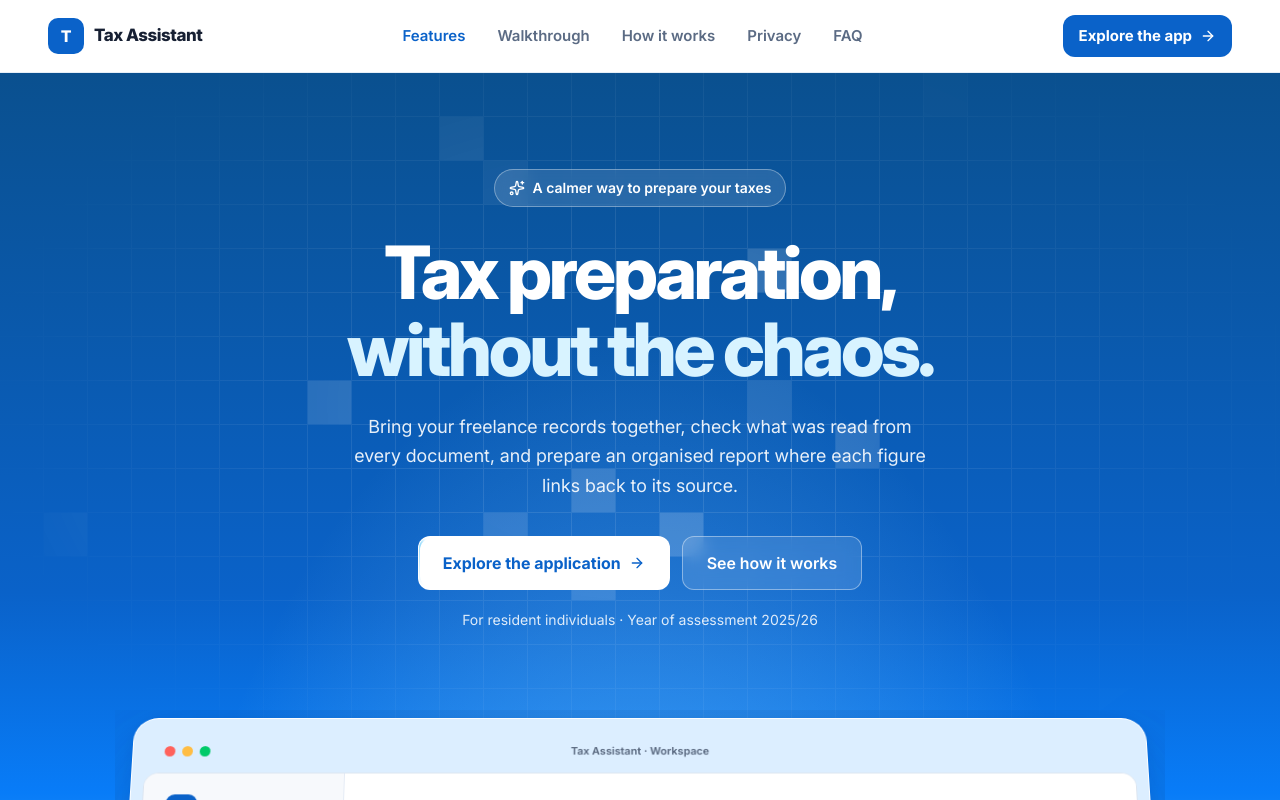
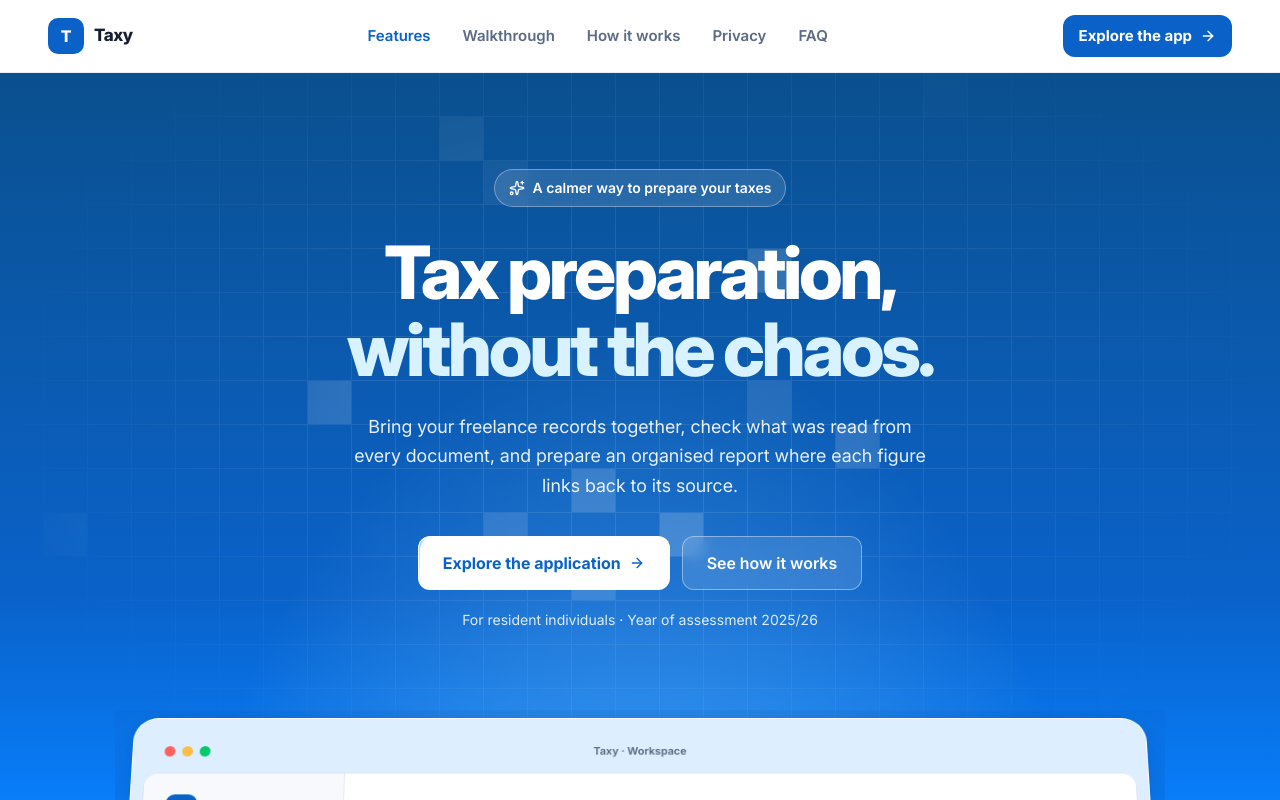
Before and after one commit to JaaishanMiranda/Taxy, a Next.js app: page / in a window 1280 px wide. Shown: the top 800 px of the page. Built offline with nearby package versions, Linux system fonts and the light colour scheme.

Commit message:
chore: rename Tax Assistant to Taxy

```diff
--- a/src/app/layout.tsx
+++ b/src/app/layout.tsx
@@ -13,7 +13,7 @@ const inter = localFont({
 });
 
 export const metadata: Metadata = {
-  title: "Tax Assistant | Your tax preparation workspace",
+  title: "Taxy | Your tax preparation workspace",
   description:
     "Bring your freelance records together, check what was extracted, and prepare an organised, traceable tax report for Y/A 2025/26.",
 };
--- a/src/components/sections/coverage-strip.tsx
+++ b/src/components/sections/coverage-strip.tsx
@@ -4,7 +4,7 @@ import { coverage } from "@/content/site";
 export function CoverageStrip() {
   return (
     <section
-      aria-label="What Tax Assistant covers"
+      aria-label="What Taxy covers"
       className="border-b border-line bg-white py-6"
     >
       <div className="relative mx-auto max-w-[1240px]">
--- a/src/components/sections/how-it-works.tsx
+++ b/src/components/sections/how-it-works.tsx
@@ -83,7 +83,7 @@ export function HowItWorks() {
 
             <Node
               ref={app}
-              label="Tax Assistant"
+              label="Taxy"
               className="size-16 border-brand/30 sm:size-20"
             >
               <BrandMark className="size-10 text-lg sm:size-12" />
--- a/src/components/sections/privacy.tsx
+++ b/src/components/sections/privacy.tsx
@@ -52,7 +52,7 @@ export function Privacy() {
           />
           <p className="text-base leading-relaxed text-ink">
             <strong>You stay in control.</strong> Nothing becomes final until
-            you approve it, and Tax Assistant gives general guidance, not
+            you approve it, and Taxy gives general guidance, not
             professional tax advice. For decisions specific to your situation,
             check with a qualified tax adviser.
           </p>
--- a/src/components/sections/team.tsx
+++ b/src/components/sections/team.tsx
@@ -23,7 +23,7 @@ export function Team() {
           eyebrow="The team"
           title="Built by a team of software engineering students."
         >
-          Tax Assistant is our Software Development Group Project (SDGP) at the
+          Taxy is our Software Development Group Project (SDGP) at the
           Informatics Institute of Technology, in collaboration with the
           University of Westminster.
         </SectionHeading>
--- a/src/components/sections/walkthrough.tsx
+++ b/src/components/sections/walkthrough.tsx
@@ -138,7 +138,7 @@ export function Walkthrough() {
         title="Explore the application."
       >
         From your first sign-in to your final preparation report, step through
-        the ten main screens of Tax Assistant.
+        the ten main screens of Taxy.
       </SectionHeading>
 
       <div
--- a/src/content/screens.tsx
+++ b/src/content/screens.tsx
@@ -31,7 +31,7 @@ export const screens: Screen[] = [
             <span className="mock-dot yellow"></span>{" "}
             <span className="mock-dot green"></span>
           </div>
-          Tax Assistant · Welcome
+          Taxy · Welcome
         </div>
         <div className="mock-body login-layout">
           <div className="login-left">
@@ -42,7 +42,7 @@ export const screens: Screen[] = [
               >
                 T
               </div>
-              Tax Assistant
+              Taxy
             </div>
             <div>
               <div
@@ -147,13 +147,13 @@ export const screens: Screen[] = [
             <span className="mock-dot yellow"></span>{" "}
             <span className="mock-dot green"></span>
           </div>
-          Tax Assistant · Workspace
+          Taxy · Workspace
         </div>
         <div className="mock-body">
           <aside className="mock-sidebar">
             <div className="mock-brand">
               <div className="mock-brand-icon">T</div>
-              Tax Assistant
+              Taxy
             </div>
             <div className="mock-label">WORKSPACE</div>
             <div className="mock-nav">
@@ -370,13 +370,13 @@ export const screens: Screen[] = [
             <span className="mock-dot yellow"></span>{" "}
             <span className="mock-dot green"></span>
           </div>
-          Tax Assistant · Tax Profile
+          Taxy · Tax Profile
         </div>
         <div className="mock-body">
           <aside className="mock-sidebar">
             <div className="mock-brand">
               <div className="mock-brand-icon">T</div>
-              Tax Assistant
+              Taxy
             </div>
             <div className="mock-label">WORKSPACE</div>
             <div className="mock-nav">
@@ -549,13 +549,13 @@ export const screens: Screen[] = [
             <span className="mock-dot yellow"></span>{" "}
             <span className="mock-dot green"></span>
           </div>
-          Tax Assistant · Documents
+          Taxy · Documents
         </div>
         <div className="mock-body">
           <aside className="mock-sidebar">
             <div className="mock-brand">
               <div className="mock-brand-icon">T</div>
-              Tax Assistant
+              Taxy
             </div>
             <div className="mock-label">WORKSPACE</div>
             <div className="mock-nav">
@@ -717,13 +717,13 @@ export const screens: Screen[] = [
             <span className="mock-dot yellow"></span>{" "}
             <span className="mock-dot green"></span>
           </div>
-          Tax Assistant · Document Review
+          Taxy · Document Review
         </div>
         <div className="mock-body">
           <aside className="mock-sidebar">
             <div className="mock-brand">
               <div className="mock-brand-icon">T</div>
-              Tax Assistant
+              Taxy
             </div>
             <div className="mock-label">WORKSPACE</div>
             <div className="mock-nav">
@@ -954,13 +954,13 @@ export const screens: Screen[] = [
             <span className="mock-dot yellow"></span>{" "}
             <span className="mock-dot green"></span>
           </div>
-          Tax Assistant · Financial Records
+          Taxy · Financial Records
         </div>
         <div className="mock-body">
           <aside className="mock-sidebar">
             <div className="mock-brand">
               <div className="mock-brand-icon">T</div>
-              Tax Assistant
+              Taxy
             </div>
             <div className="mock-label">WORKSPACE</div>
             <div className="mock-nav">
@@ -1165,13 +1165,13 @@ export const screens: Screen[] = [
             <span className="mock-dot yellow"></span>{" "}
             <span className="mock-dot green"></span>
           </div>
-          Tax Assistant · Tax Guidance
+          Taxy · Tax Guidance
         </div>
         <div className="mock-body">
           <aside className="mock-sidebar">
             <div className="mock-brand">
               <div className="mock-brand-icon">T</div>
-              Tax Assistant
+              Taxy
             </div>
             <div className="mock-label">WORKSPACE</div>
             <div className="mock-nav">
@@ -1209,7 +1209,7 @@ export const screens: Screen[] = [
             <div className="mock-page-top">
               <div>
                 <div className="mock-breadcrumb">WORKSPACE / TAX GUIDANCE</div>
-                <h2 className="mock-title">Ask your Tax Assistant</h2>
+                <h2 className="mock-title">Ask Taxy</h2>
                 <p className="mock-subtitle">
                   Understand your obligations and organise your financial
                   records.
@@ -1224,7 +1224,7 @@ export const screens: Screen[] = [
                 >
                   <div className="mock-brand-icon">✧</div>
                   <div>
-                    <h4>Tax Assistant</h4>
+                    <h4>Taxy</h4>
                     <p style={{ margin: "2px 0 0" }}>Guidance workspace</p>
                   </div>
                 </div>
@@ -1357,13 +1357,13 @@ export const screens: Screen[] = [
             <span className="mock-dot yellow"></span>{" "}
             <span className="mock-dot green"></span>
           </div>
-          Tax Assistant · Tax Estimate
+          Taxy · Tax Estimate
         </div>
         <div className="mock-body">
           <aside className="mock-sidebar">
             <div className="mock-brand">
               <div className="mock-brand-icon">T</div>
-              Tax Assistant
+              Taxy
             </div>
             <div className="mock-label">WORKSPACE</div>
             <div className="mock-nav">
@@ -1535,13 +1535,13 @@ export const screens: Screen[] = [
             <span className="mock-dot yellow"></span>{" "}
             <span className="mock-dot green"></span>
           </div>
-          Tax Assistant · Reports
+          Taxy · Reports
         </div>
         <div className="mock-body">
           <aside className="mock-sidebar">
             <div className="mock-brand">
               <div className="mock-brand-icon">T</div>
-              Tax Assistant
+              Taxy
             </div>
             <div className="mock-label">WORKSPACE</div>
             <div className="mock-nav">
@@ -1716,13 +1716,13 @@ export const screens: Screen[] = [
             <span className="mock-dot yellow"></span>{" "}
             <span className="mock-dot green"></span>
           </div>
-          Tax Assistant · History
+          Taxy · History
         </div>
         <div className="mock-body">
           <aside className="mock-sidebar">
             <div className="mock-brand">
               <div className="mock-brand-icon">T</div>
-              Tax Assistant
+              Taxy
             </div>
             <div className="mock-label">WORKSPACE</div>
             <div className="mock-nav">
--- a/src/content/site.ts
+++ b/src/content/site.ts
@@ -3,7 +3,7 @@
 // The 30-day retention period follows NFR4, where it is still marked as a placeholder ([30]).
 
 export const site = {
-  name: "Tax Assistant",
+  name: "Taxy",
   tagline: "Tax preparation, without the chaos.",
   nav: [
     { href: "#features", label: "Features" },
@@ -82,7 +82,7 @@ export const team = [
 
 export const faqs = [
   {
-    q: "Who is Tax Assistant for?",
+    q: "Who is Taxy for?",
     a: "Freelancers and self-employed people in Sri Lanka who are resident individuals and want to get their records in order before filing. Accountants can also use it to review a client's organised, evidence-linked records.",
   },
   {
```
Also changed, not shown: 1 other file (tests, documents, lock files or other folders).
